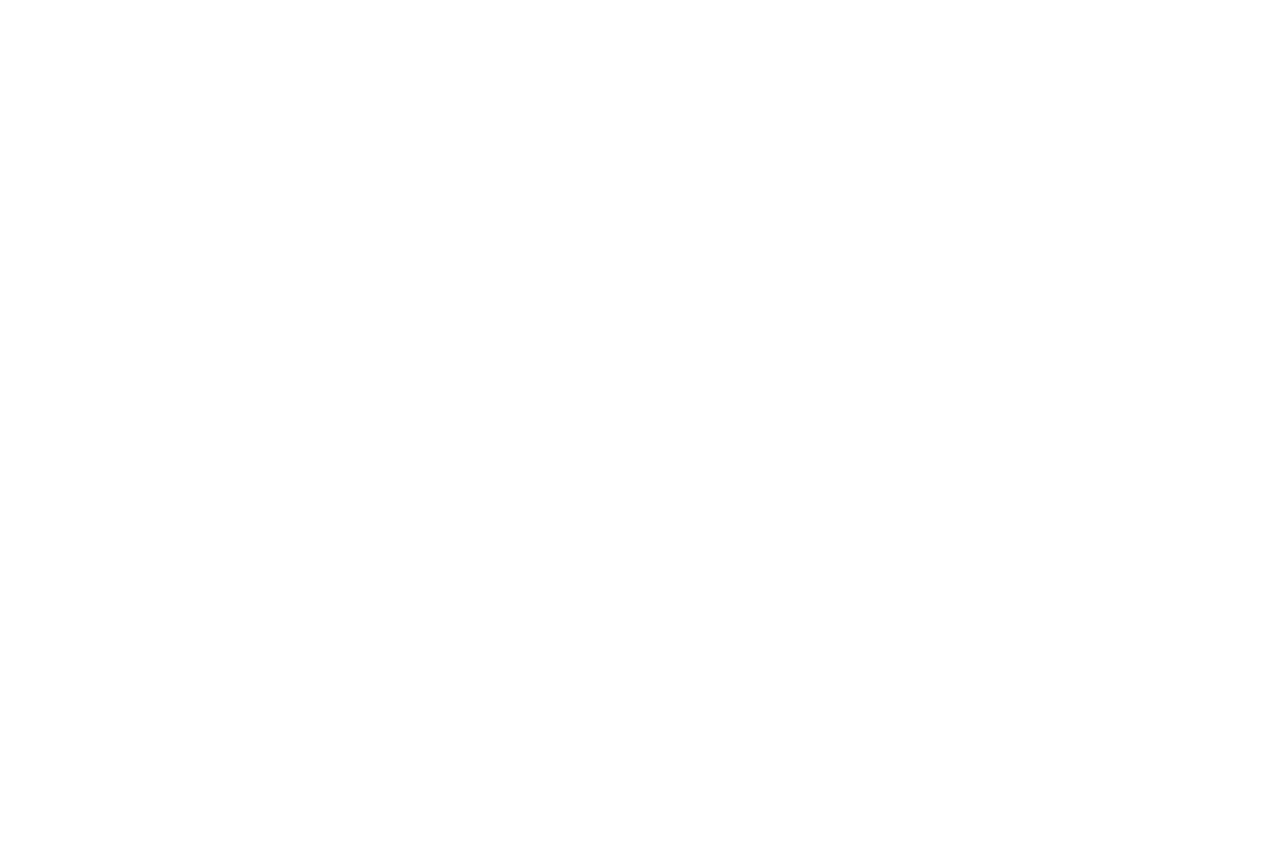
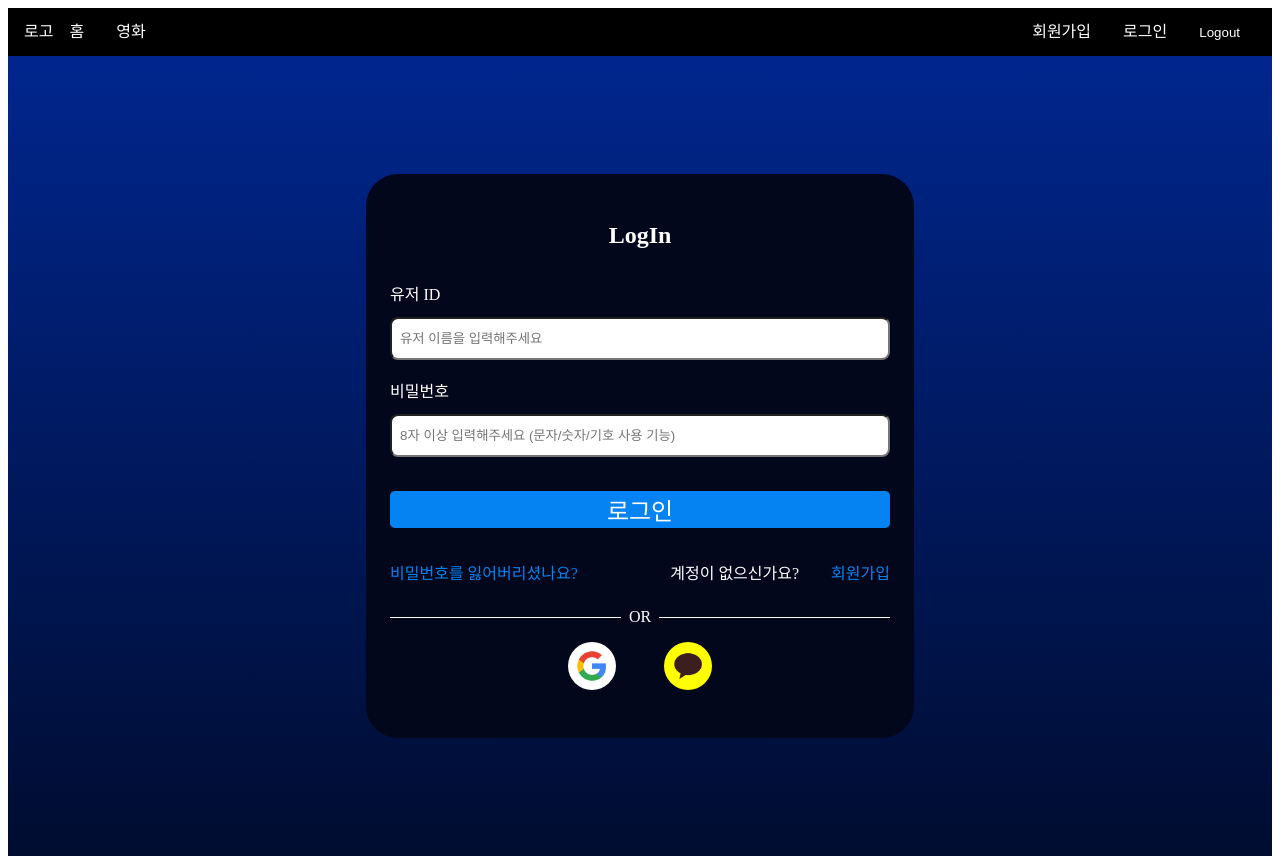
Before and after one commit to heeeeeeeeeee1/KIKI_MOVIE, a Vue app in the folder front/vue-project/: page /login in a window 1280 px wide. Before the commit this address had no page. Before the commit the page ends 800 px from the top, so only its background shows below. Built offline with nearby package versions, Linux system fonts and the light colour scheme.

Commit message:
Modify: routers, stores, main.js with lecture code
- 수업 교안에 맞춰 일단 바꿔둠

```diff
--- a/front/vue-project/src/main.js
+++ b/front/vue-project/src/main.js
@@ -1,16 +1,24 @@
-// main.js
+// main.js : Vue.js의 entry point(진입점) 역할을 하는 파일. 애플리케이션의 전반적인 설정과 초기화를 담당함.
+
+// Vue.js 애플리케이션을 생성하고 설정하는 데 사용되는 함수들을 가져옴
+// import piniaPluginPersistedstate from 'pinia-plugin-persistedstate'     // Pinia 상태 영속화 플러그인
 import { createApp } from 'vue'
 import { createPinia } from 'pinia'
-
+import axios from 'axios'                                               // HTTP 요청 라이브러리 (npm install로 추가함)
+// 로컬에서 작성한 파일들(앱 컴포넌트 및 라우터)을 import함
 import App from './App.vue'
 import router from './router'
 
+// Vue 애플리케이션 생성 및 플러그인 등록
 const app = createApp(App)
+const pinia = createPinia()
 
-app.use(createPinia())
+// pinia.use(piniaPluginPersistedstate)
+app.use(pinia)
 app.use(router)
 
+// axios 글로벌 속성 추가 : Axios를 Vue 컴포넌트 내에서 this.$axios로 접근할 수 있도록 하기 위함
+app.config.globalProperties.$axios = axios
+
+// 앱 마운트 : Vue 애플리케이션을 HTML의 특정 DOM 요소(#app)에 연결하는 역할. 이후 Vue 컴포넌트들이 해당 DOM 요소 내에서 렌더링되고 상호작용할 수 있음.
 app.mount('#app')
-
-// 추가함. Pinia와 Axios를 글로벌 속성으로 설정?
-app.config.globalProperties.$axios = axios
--- a/front/vue-project/src/router/index.js
+++ b/front/vue-project/src/router/index.js
@@ -1,5 +1,7 @@
 import { createRouter, createWebHistory } from "vue-router";
 import SignUpView from "@/views/SignUpView.vue";
+import LogInView from "@/views/LogInView.vue"
+import { useCounterStore } from '@/stores/counter'
 
 const router = createRouter({
   history: createWebHistory(import.meta.env.BASE_URL),
@@ -9,7 +11,25 @@
       name: "SignUpView",
       component: SignUpView,
     },
+    {
+      path: '/login',
+      name: 'LogInView',
+      component: LogInView
+    },
   ],
 });
 
+router.beforeEach((to, from) => {
+  const store = useCounterStore()
+  if (to.name === 'ArticleView' && !store.isLogin) {
+    window.alert('로그인이 필요합니다.')
+    return { name: 'LogInView' }
+  }
+
+  if ((to.name === 'SignUpView' || to.name === 'LogInView') && (store.isLogin)) {
+    window.alert('이미 로그인 되어있습니다.')
+    return { name: 'ArticleView' }
+  }
+})
+
 export default router;
--- a/front/vue-project/src/stores/counter.js
+++ b/front/vue-project/src/stores/counter.js
@@ -1,17 +1,95 @@
 // src/stores/counter.js
+import { ref, computed } from 'vue';
 import { defineStore } from "pinia";
+import axios from 'axios'
+import { useRouter } from 'vue-router'
 
-export const useCounterStore = defineStore("counter", {
-  state: () => ({
-    count: 0,
-  }),
-  actions: {
-    increment() {
-      this.count++;
-    },
-    signUp(payload) {
-      console.log("Sign up payload from store:", payload);
-      // 회원가입 로직 추가
-    },
-  },
-});
+
+// export const useCounterStore = defineStore("counter", {
+//   state: () => ({
+//     count: 0,
+//   }),
+//   actions: {
+//     increment() {
+//       this.count++;
+//     },
+//     signUp(payload) {
+//       console.log("Sign up payload from store:", payload);
+//       // 회원가입 로직 추가
+//     },
+//   },
+// });
+
+export const useCounterStore = defineStore('counter', () => {
+  const API_URL = 'http://127.0.0.1:8000'
+  const token = ref(null)
+  const isLogin = computed(() => {
+    if (token.value === null) {
+      return false
+    } else {
+      return true
+    }
+  })
+  const router = useRouter()
+
+  // 회원가입 요청 액션
+  const signUp = function (payload) {
+    const { username, password1, password2 } = payload
+
+    axios({
+      method: 'post',
+      url: `${API_URL}/accounts/signup/`,
+      data: {
+        username, password1, password2
+      }
+    })
+      .then((res) => {
+        // console.log(res)
+        // console.log('회원가입 성공')
+        const password = password1
+        logIn({ username, password })
+      })
+      .catch((err) => {
+        console.log(err)
+      })
+  }
+
+  // 로그인 요청 액션
+  const logIn = function (payload) {
+    const { username, password } = payload
+
+    axios({
+      method: 'post',
+      url: `${API_URL}/accounts/login/`,
+      data: {
+        username, password
+      }
+    })
+      .then((res) => {
+        token.value = res.data.key
+        router.push({ name: 'ArticleView' })
+        // console.log(res.data)
+        // console.log('로그인 성공')
+      })
+      .catch((err) => {
+        console.log(err)
+      })
+  }
+
+  // [추가기능] 로그아웃
+  const logOut = function () {
+    axios({
+      method: 'post',
+      url: `${API_URL}/accounts/logout/`,
+    })
+      .then((res) => {
+        console.log(res.data)
+        token.value = null
+        router.push({ name: 'ArticleView' })
+      })
+      .catch((err) => {
+        console.log(err)
+      })
+  }
+  return { API_URL, signUp, logIn, token, isLogin, logOut }
+}, { persist: true })
```
